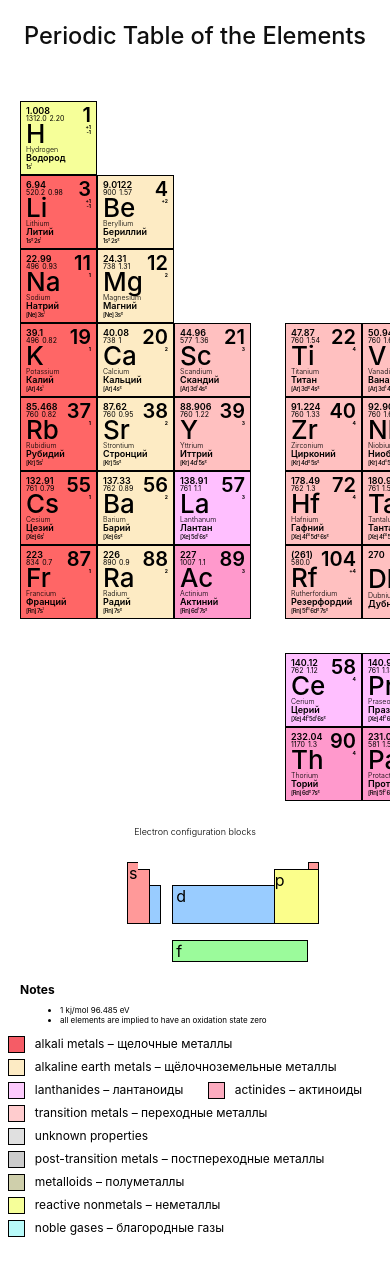
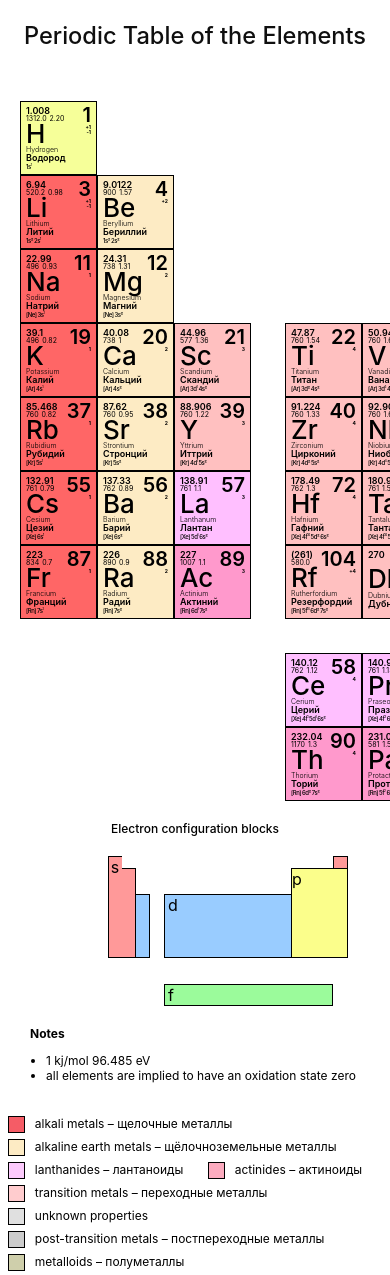
Before and after one commit to cyberkesa/Mendeleev, a React (Create React App) app: page / in a window 390 px wide. Shown: the top 1275 px of the page. Before the commit the page ends 1247 px from the top, so only its background shows below. Built offline with nearby package versions, Linux system fonts and the light colour scheme.

Commit message:
Update Adaptive.css

```diff
--- a/src/Adaptive.css
+++ b/src/Adaptive.css
@@ -14,10 +14,23 @@
     margin: 0 auto;
   }
   .mini-table {
-    margin-left: 30%;
+    margin-left: 25%;
     padding: 10px;
+    width: 15em;
+    height: 150px;
+  }
+  .h-electron {
+    font-size: 12px;
+    font-weight: 500;
+    margin: 10px;
+
   }
   .notes-block {
-    padding: 0 20px;
+    padding: 0 30px;
+    margin-bottom: 30px;
+  }
+  .notes-li {
+    padding-inline-start: 16px;
+    font-size: 12px;
   }
 }
```
